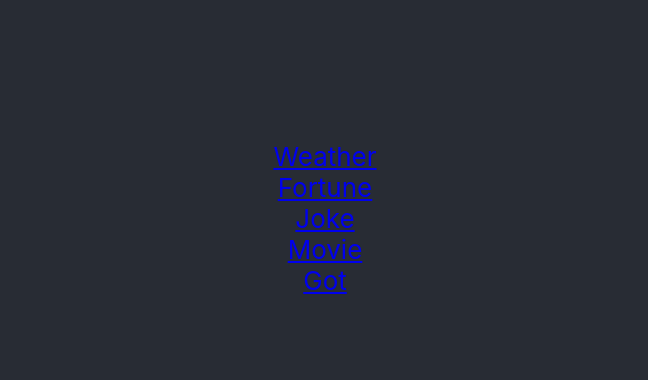
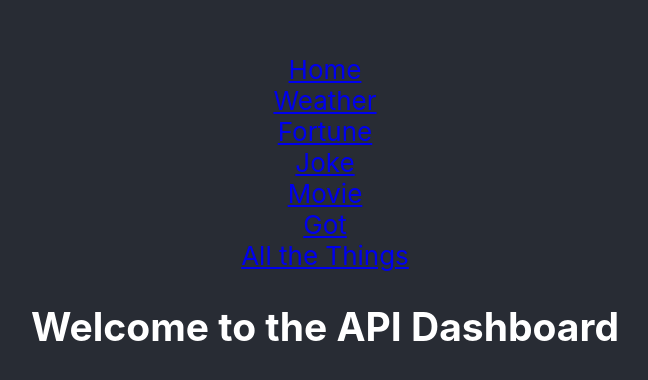
Before and after one commit to A-DiRusso/api-dashboard-app, a React (Create React App) app: page /home in a window 1280 px wide. Shown: the part 182-562 px from the top of the page, without its empty margins (315-963 px from the left). Built offline with nearby package versions, Linux system fonts and the light colour scheme.

Commit message:
adds starter code for All.js component and Home.js componenet

```diff
--- /dev/null
+++ b/src/All.js
@@ -0,0 +1,9 @@
+import React from 'react'
+
+export default function All() {
+  return (
+    <div>
+      <h2>Everything in one place</h2>
+    </div>
+  )
+}
--- a/src/App.js
+++ b/src/App.js
@@ -6,6 +6,9 @@ import Fortune from './Fortune';
 import Joke from './Joke';
 import Movie from './Movie'
 import GoT from './GoT';
+import Home from './Home';
+import All from './All';
+
 import {
   Link,
   Route,
@@ -17,18 +20,22 @@ function App() {
   return (
     <div className="App">
       <header className="App-header">
+        <Link to="/home">Home</Link>
         <Link to="/weather">Weather</Link>
         <Link to="/fortune">Fortune</Link>
         <Link to="/joke">Joke</Link>
         <Link to="/movie">Movie</Link>
         <Link to="/got">Got</Link>
+        <Link to="/all">All the Things</Link>
 
         <Switch>
+          <Route path="/home" component={Home} />
           <Route path="/weather" component={Weather} />
           <Route path="/fortune" component={Fortune} />
           <Route path="/joke" component={Joke} />
           <Route path="/movie" component={Movie} />
           <Route path="/got" component={GoT} />
+          <Route path="/all" component={All} />
         </Switch>
       </header>
     </div>
--- /dev/null
+++ b/src/Home.js
@@ -0,0 +1,9 @@
+import React from 'react'
+
+export default function Home() {
+  return (
+    <div>
+      <h2>Welcome to the API Dashboard</h2>
+    </div>
+  )
+}
```
